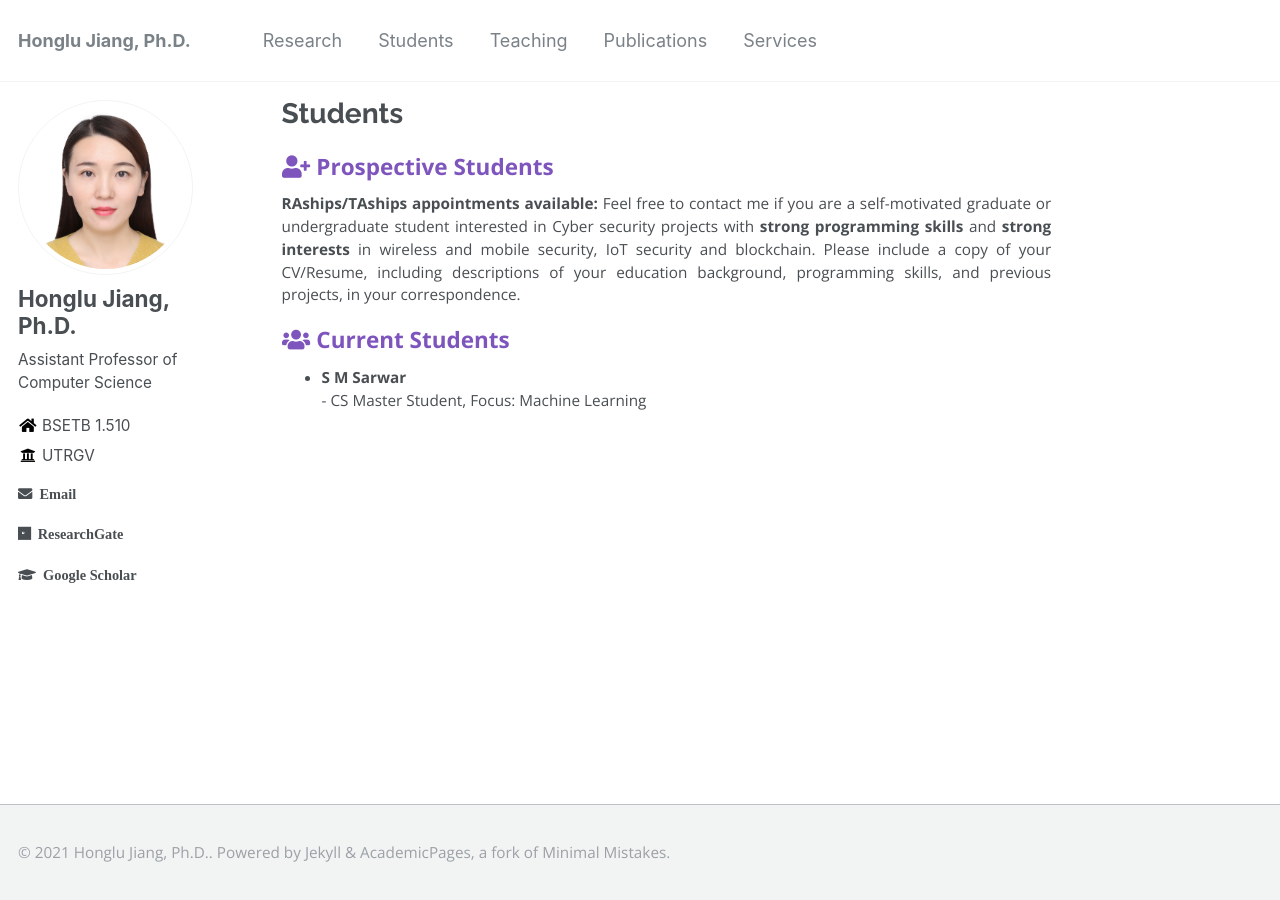
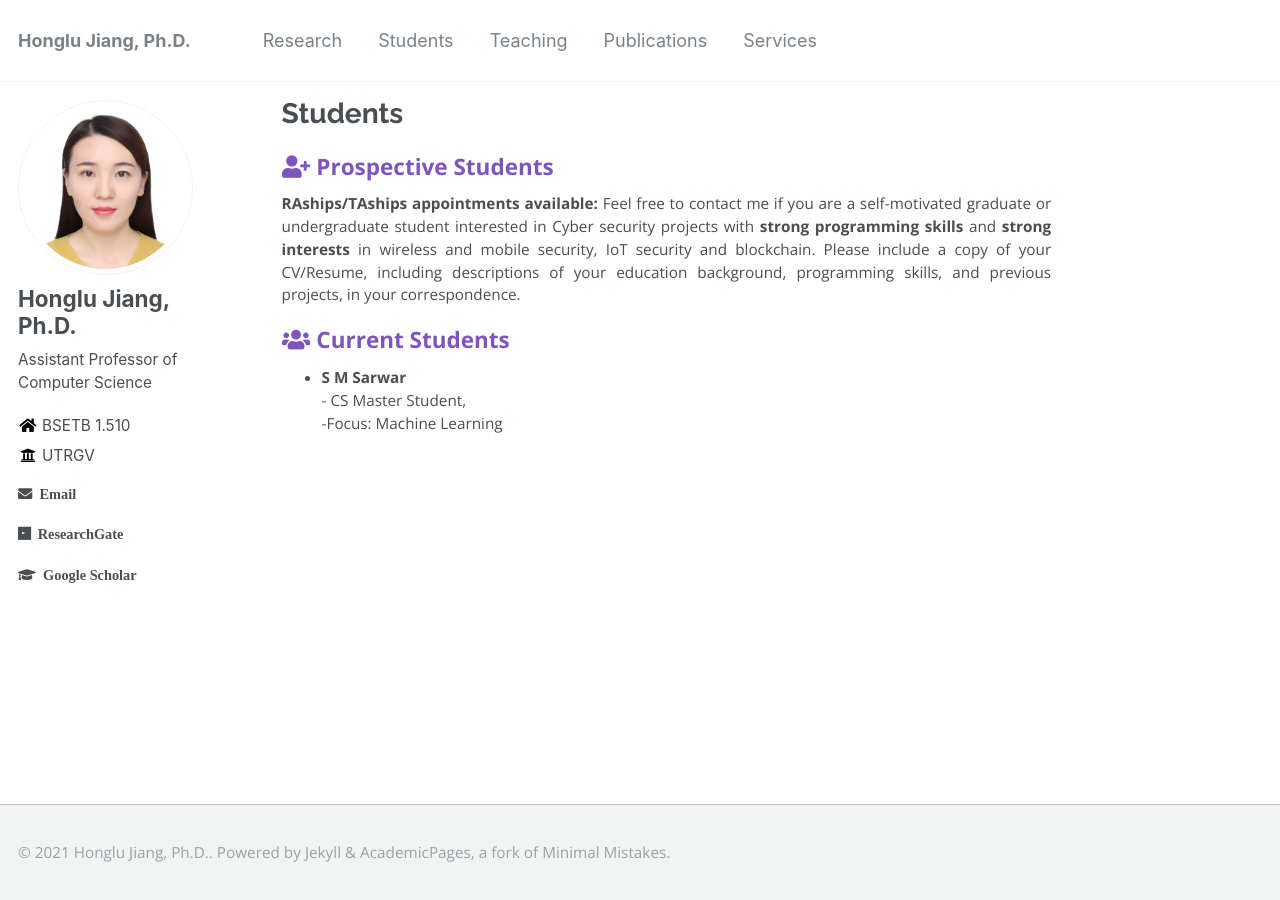
Before and after one commit to hljiang0720/hljiang.github.io, a Jekyll site: the page built from _pages/students.md, in a window 1280 px wide. Built offline with Jekyll 4.4.1, drawn with Linux system fonts in a browser that asks for light colours.

```diff
--- a/_pages/students.md
+++ b/_pages/students.md
@@ -11,4 +11,5 @@ author_profile: true
 **RAships/TAships appointments available:** Feel free to contact me if you are a self-motivated graduate or undergraduate student interested in Cyber security projects with **strong programming skills** and **strong interests** in wireless and mobile security, IoT security and blockchain. Please include a copy of your CV/Resume, including descriptions of your education background, programming skills, and previous projects, in your correspondence.
 
 ### <i class="fa fa-fw fa-users" aria-hidden="true"></i> Current Students
-* **S M Sarwar** <br> - CS Master Student, Focus: Machine Learning
+* **S M Sarwar** <br> - CS Master Student,
+                  <br> -Focus: Machine Learning
```
